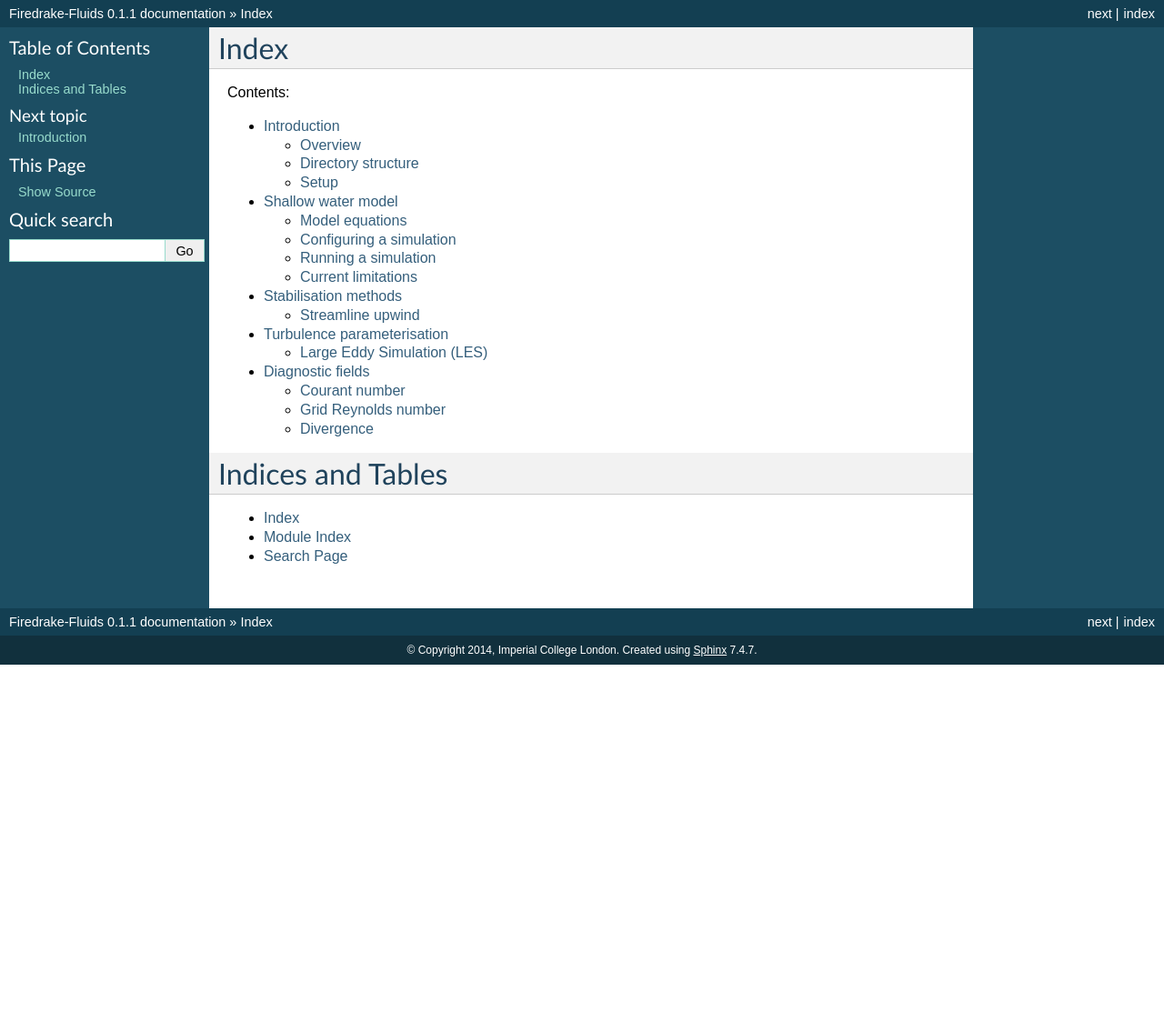
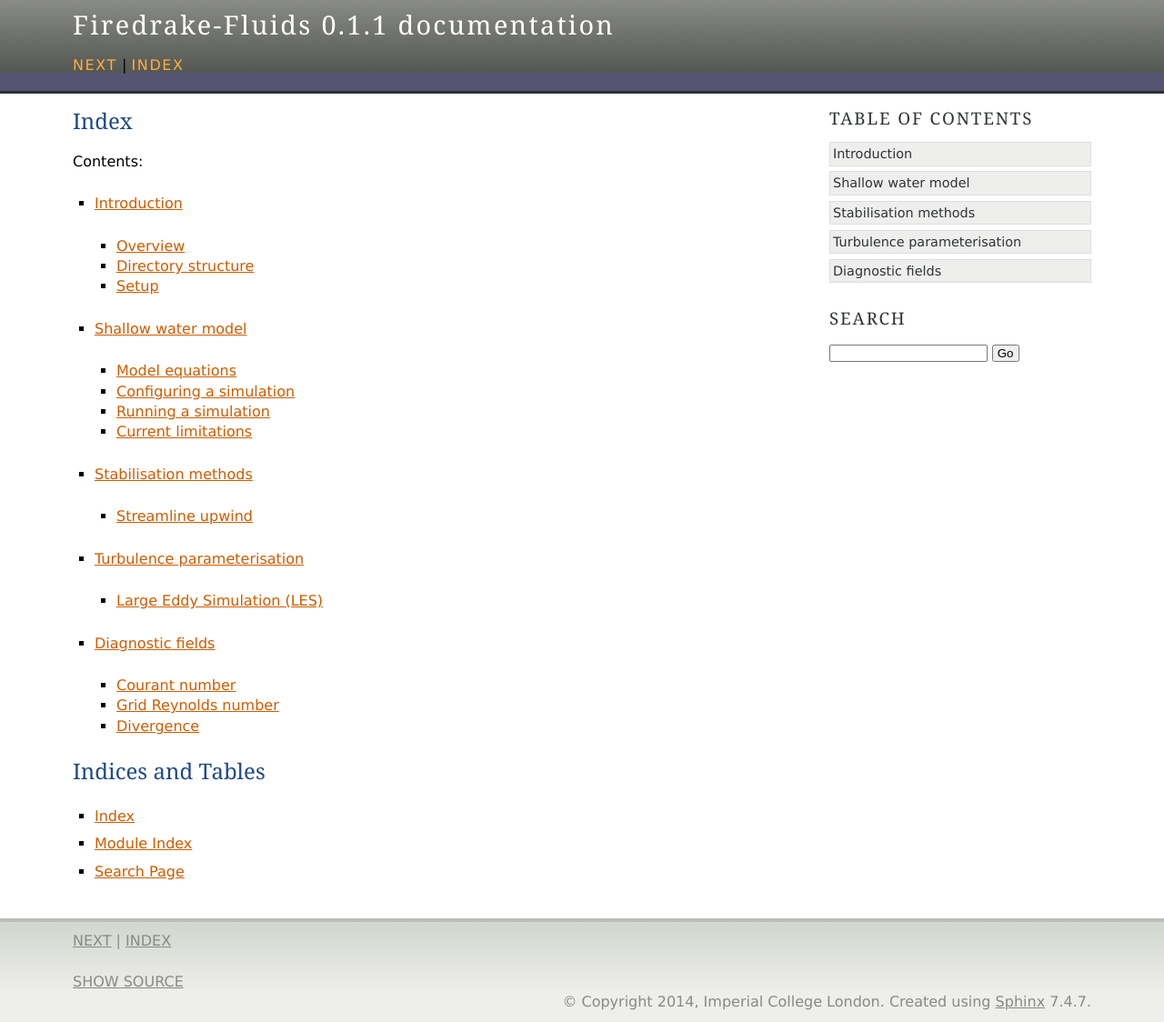
Before and after one commit to firedrakeproject/firedrake-fluids, a Sphinx documentation site: the page built from doc/source/index.rst, in a window 1280 px wide. Shown: the whole page at 91% size. Built offline with Sphinx 7.4.7, drawn with Linux system fonts in a browser that asks for light colours; before the commit the page ends 900 px from its top, so only the background shows below that.

Commit message:
Changed the theme to 'agogo' and fixed a link.

```diff
--- a/doc/source/conf.py
+++ b/doc/source/conf.py
@@ -91,7 +91,7 @@ pygments_style = 'sphinx'
 
 # The theme to use for HTML and HTML Help pages.  See the documentation for
 # a list of builtin themes.
-html_theme = 'default'
+html_theme = 'agogo'
 
 # Theme options are theme-specific and customize the look and feel of a theme
 # further.  For a list of options available for each theme, see the
--- a/doc/source/shallow_water_model.rst
+++ b/doc/source/shallow_water_model.rst
@@ -356,8 +356,7 @@ option is enabled, then the Reynolds stresses can be parameterised
 through the calculation of an eddy viscosity, which models the effects
 of small-scale eddies on the large-scale flow turbulence. This eddy
 viscosity is added to the background viscosity :math:`\nu` in the stress
-term. More information can be found in Chapter
-[chap:turbulence\ :sub:`p`\ arameterisation].
+term. More information can be found in `Turbulence parameterisation <turbulence_parameterisation.html>`_.
 
 Source term
 ^^^^^^^^^^^
```
